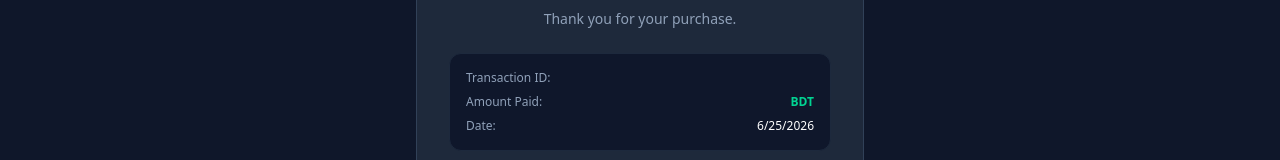
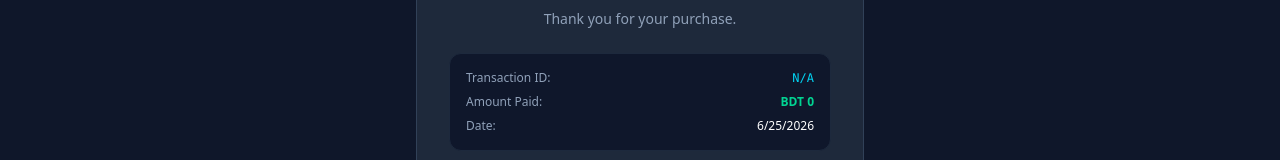
Before and after one commit to code-with-arafat/pre-owned-client, a Next.js app: page /dashboard/payment-success in a window 1280 px wide. Shown: the part 379-539 px from the top of the page. Built offline with nearby package versions, Linux system fonts and the light colour scheme; no server answers.

Commit message:
fix: wrap useSearchParams in Suspense for payment-success page

```diff
--- a/app/dashboard/payment-success/page.js
+++ b/app/dashboard/payment-success/page.js
@@ -1,14 +1,16 @@
 "use client";
+
+import { Suspense } from "react";
 import Link from "next/link";
 import { useSearchParams } from "next/navigation";
 
-export default function PaymentSuccessPage() {
+// মূল কনটেন্ট যেখানে useSearchParams কাজ করছে
+function PaymentSuccessContent() {
   const searchParams = useSearchParams();
   const transactionId = searchParams.get("transactionId");
   const amount = searchParams.get("amount");
 
   return (
-    <div className="min-h-screen bg-[#0f172a] text-white flex flex-col justify-center items-center p-4">
     <div className="bg-[#1e293b] p-8 rounded-2xl border border-slate-700 max-w-md w-full text-center">
       <div className="w-16 h-16 bg-emerald-500/10 text-emerald-400 rounded-full flex items-center justify-center mx-auto mb-4 text-3xl font-bold">
         ✓
@@ -19,11 +21,11 @@ export default function PaymentSuccessPage() {
       <div className="bg-slate-900 p-4 rounded-xl text-left text-xs space-y-2 mb-6 border border-slate-800">
         <p className="flex justify-between">
           <span className="text-slate-400">Transaction ID:</span>
-            <span className="font-mono text-cyan-400">{transactionId}</span>
+          <span className="font-mono text-cyan-400">{transactionId || "N/A"}</span>
         </p>
         <p className="flex justify-between">
           <span className="text-slate-400">Amount Paid:</span>
-            <span className="font-bold text-emerald-400">BDT {amount}</span>
+          <span className="font-bold text-emerald-400">BDT {amount || "0"}</span>
         </p>
         <p className="flex justify-between">
           <span className="text-slate-400">Date:</span>
@@ -40,6 +42,16 @@ export default function PaymentSuccessPage() {
         </Link>
       </div>
     </div>
+  );
+}
+
+
+export default function PaymentSuccessPage() {
+  return (
+    <div className="min-h-screen bg-[#0f172a] text-white flex flex-col justify-center items-center p-4">
+      <Suspense fallback={<div className="text-center text-slate-400">Loading payment status...</div>}>
+        <PaymentSuccessContent />
+      </Suspense>
     </div>
   );
 }
```
Lines whose indentation alone changed are shown as unchanged.
